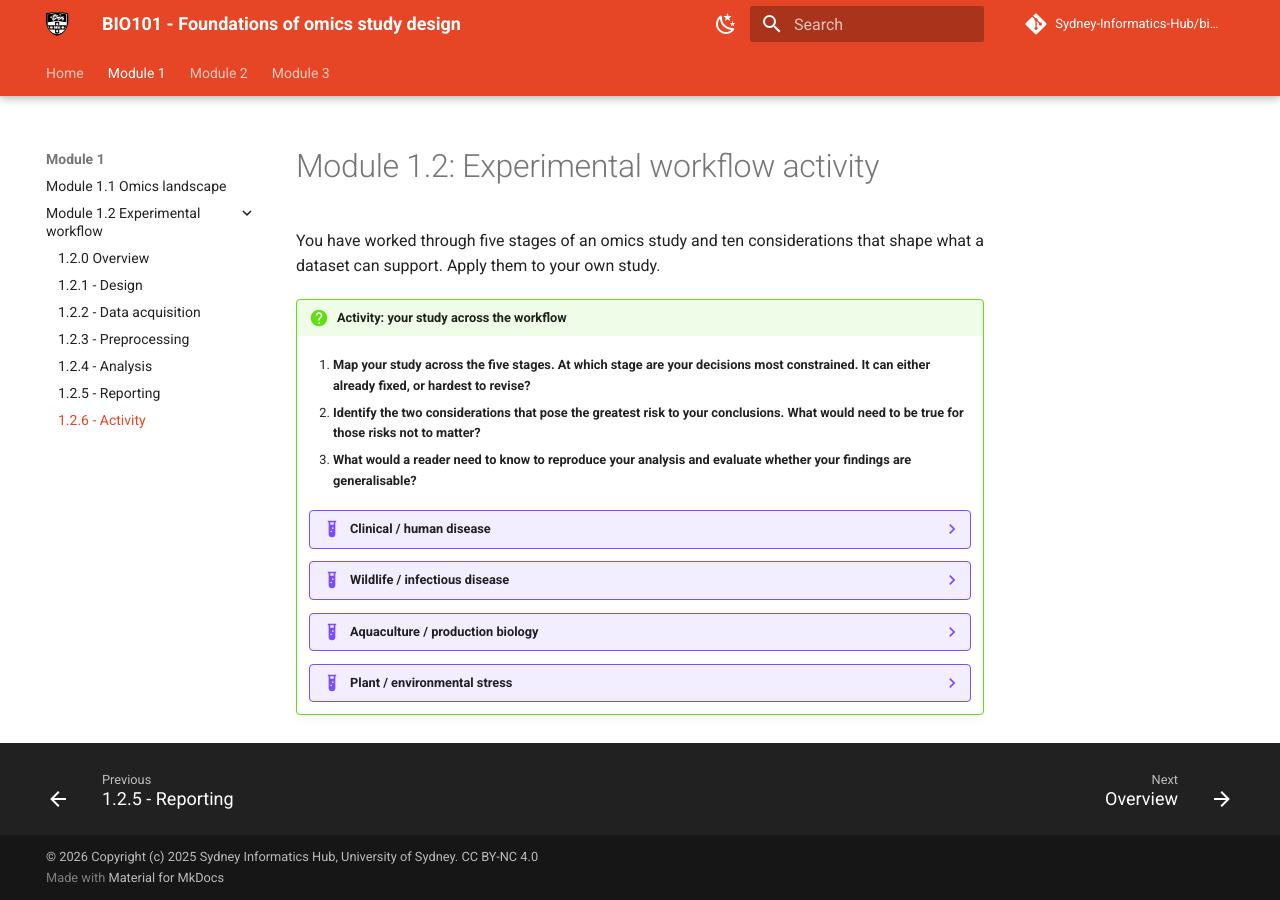
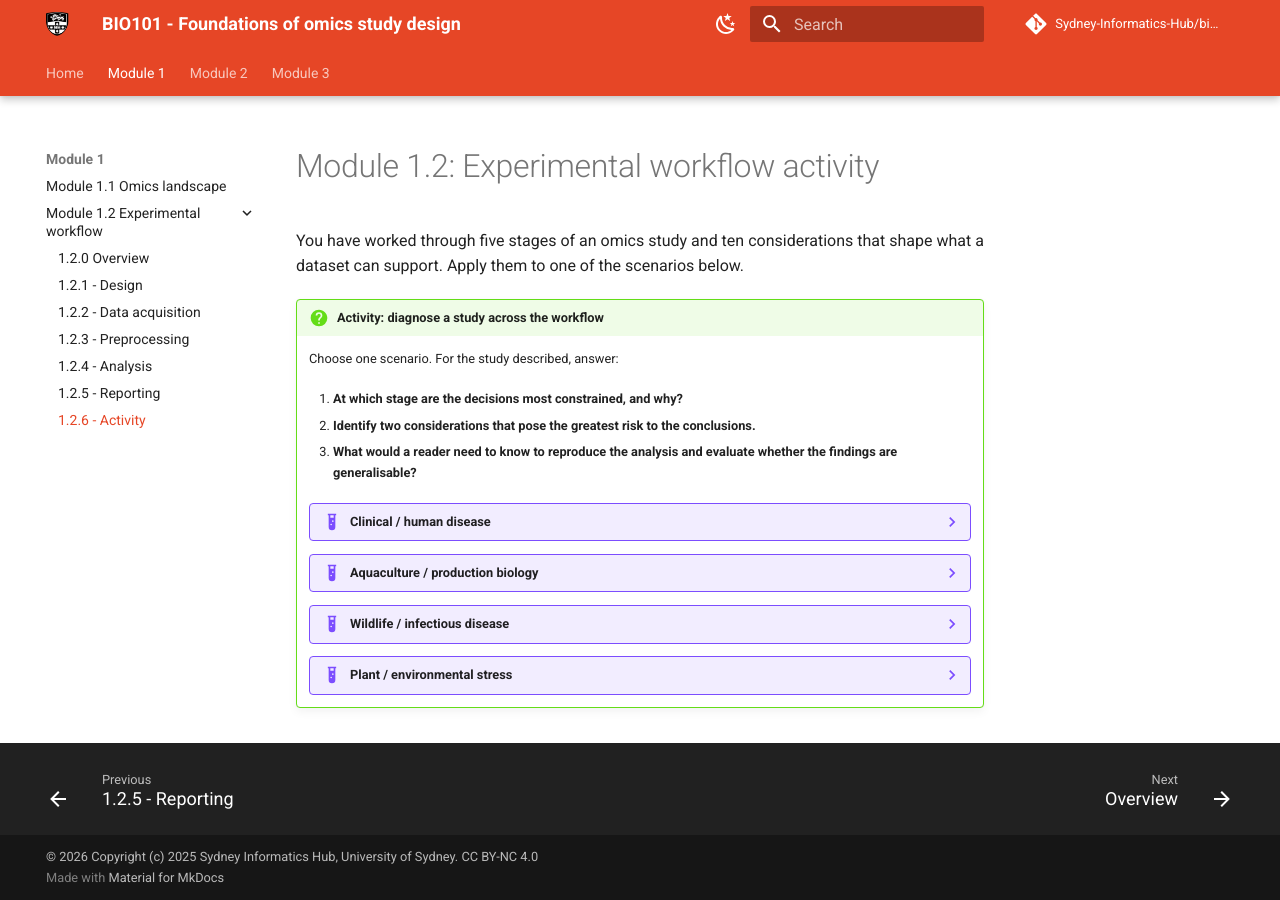
Before and after one commit to Sydney-Informatics-Hub/bio101-workshop, an MkDocs documentation site: the page built from docs/module1-2-6.md, in a window 1280 px wide. Built offline with MkDocs 1.6.1 and Material for MkDocs 9.7.7, drawn with Linux system fonts in a browser that asks for light colours; comment, search, counter and statistics services are not loaded; some of the changed lines change nothing that is shown.

Commit message:
Make scenarios consistent 1.1 to 1.2

```diff
--- a/docs/module1-2-6.md
+++ b/docs/module1-2-6.md
@@ -1,35 +1,101 @@
 # Module 1.2: Experimental workflow activity
 
-You have worked through five stages of an omics study and ten considerations that shape what a dataset can support. Apply them to your own study.
+You have worked through five stages of an omics study and ten considerations
+that shape what a dataset can support. Apply them to one of the scenarios below.
 
-!!! question "Activity: your study across the workflow"
+!!! question "Activity: diagnose a study across the workflow"
 
-    1. **Map your study across the five stages. At which stage are your decisions most constrained. It can either already fixed, or hardest to revise?**
+    Choose one scenario. For the study described, answer:
 
-    2. **Identify the two considerations that pose the greatest risk to your conclusions. What would need to be true for those risks not to matter?**
+    1. **At which stage are the decisions most constrained, and why?**
 
-    3. **What would a reader need to know to reproduce your analysis and evaluate whether your findings are generalisable?**
+    2. **Identify two considerations that pose the greatest risk to the conclusions.**
+
+    3. **What would a reader need to know to reproduce the analysis and evaluate
+       whether the findings are generalisable?**
 
     ??? example "Clinical / human disease"
 
-        *A cardiac biomarker study processed cases in 2022 and recruited controls from a public dataset in 2024. Differential proteins were identified and reported as candidate biomarkers.*
+        A population of patients presents to hospital with heart failure of unknown
+        aetiology. Echocardiography shows reduced ejection fraction and dilated
+        ventricles, but standard clinical workup has not identified a cause. Left
+        ventricular biopsies are collected at the time of surgical intervention and
+        stored. A subset of patients have first-degree relatives with similar
+        presentations, suggesting a possible heritable component; others have no
+        family history.
 
-        Consider: batch and biology are now confounded — what can the data actually support? The public controls introduce unknown processing differences. The finding is from a single cohort with no independent replication. Which of the ten considerations apply, and what would need to change for the conclusions to hold?
+        Cardiomyocytes in failing hearts undergo transcriptional reprogramming,
+        reactivating a fetal gene programme, and shift metabolic substrate preference
+        from fatty acids toward glucose. Sarcomeric proteins may carry inherited
+        variants that alter contractile force. Mitochondrial dysfunction is common
+        but whether it is cause or consequence is often unclear. The same clinical
+        endpoint can arise from fundamentally different molecular origins.
+
+        Biopsy-derived material is limiting. Matched blood samples and, for some
+        patients, germline DNA from saliva are also available.
+
+    ??? example "Aquaculture / production biology"
+
+        A cohort of Atlantic salmon is reared under identical conditions — same
+        tank, same feed formulation, same feeding schedule — yet body mass diverges
+        substantially within a single cohort over a grow-out cycle. By harvest, the
+        heaviest individuals may be twice the mass of the lightest, with no obvious
+        behavioural or health explanation.
+
+        Skeletal muscle growth in fish occurs through hypertrophy and hyperplasia,
+        both regulated by the GH/IGF-1 axis with myostatin as a negative regulator.
+        Nutrient sensing through mTOR integrates amino acid availability with
+        anabolic signalling. Feed conversion efficiency varies between individuals
+        and is partly heritable. Gut microbiome composition also differs between
+        individuals in the same tank and can alter host nutrient absorption
+        independently of diet. Early thermal or nutritional experience during
+        embryogenesis can programme lasting metabolic differences.
+
+        Liver, skeletal muscle, gut tissue, and blood are all accessible. Individual
+        fish can be tagged and tracked longitudinally, allowing repeated blood
+        sampling, though tissue biopsies are terminal.
 
     ??? example "Wildlife / infectious disease"
 
-        *A microbiome study collected cloacal swabs from diseased and healthy individuals across three field sites over two seasons. Samples were processed in two batches by two operators.*
+        Chytridiomycosis, caused by *Batrachochytrium dendrobatidis* (Bd), has
+        driven amphibian population collapses globally. Exposure to the same
+        pathogen produces markedly different outcomes across and within species:
+        some populations suffer near-total mortality, others show subclinical
+        infection and persist, and a small number of previously decimated
+        populations appear to be recovering.
 
-        Consider: site, season, operator, and batch are all potential confounders. Which are recorded as metadata? Which could be modelled, and which are unrecoverable? If the diseased animals came disproportionately from one site, what does the data actually show?
+        Bd targets keratinocytes in the skin, disrupting Na⁺/K⁺-ATPase activity
+        and causing osmotic imbalance. Granular glands secrete antimicrobial
+        peptides with direct antifungal activity, and skin microbiome composition
+        varies between individuals, with some bacterial taxa producing metabolites
+        inhibitory to Bd. MHC class II diversity has been associated with resistance
+        in some species. Bd isolates also vary in virulence — the Global Panzootic
+        Lineage is consistently more virulent than endemic lineages — and strains
+        differ in protease secretion and immunomodulation of the host.
 
-    ??? example "Aquaculture / production biology"
-
-        *A transcriptomics study of fast- and slow-growing fish took three tissue biopsies per individual and treated each biopsy as an independent replicate, giving n=30 per group from 10 fish per group.*
-
-        Consider: the experimental unit is the fish, not the biopsy. What is the true n? If batch aligns with growth rate — fast growers processed first — can the biological signal be separated from the technical? What metadata would allow you to assess this retrospectively?
+        Skin swabs, skin punch biopsies, blood, and granular gland tissue are
+        collectable. Some populations can be sampled longitudinally; others are
+        accessible only at single time points due to rarity or access constraints.
 
     ??? example "Plant / environmental stress"
 
-        *A metabolomics experiment measured 600 metabolites across 12 stressed and 12 control plants. Results were reported as significant at p < 0.05 with no multiple-testing correction. No spectral library version or software parameters were recorded.*
+        A set of wheat varieties is exposed to a controlled drought stress regime
+        in glasshouse conditions. Soil water is withheld for a defined period then
+        restored. Physiological measurements confirm that stress was imposed and
+        that varieties differ in response severity. Some varieties maintain
+        photosynthetic activity and recover quickly after rewatering; others show
+        sustained growth suppression.
 
-        Consider: at p < 0.05 across 600 features, how many findings are expected by chance? What does FDR correction do to the result list? Without software version and parameters, what can another lab reproduce? At which stage did the key decisions happen, and which are now irreversible?
+        Within minutes to hours of stress onset, ABA signalling drives stomatal
+        closure and ROS accumulate. Over hours to days, stress-responsive
+        transcription factors activate downstream genes for osmolyte synthesis,
+        heat shock proteins, and antioxidant enzymes. Compatible solutes such as
+        proline accumulate to maintain osmotic balance. Underlying this is the
+        genetic architecture of the varieties — heritable differences in regulatory
+        sequences or gene copy number affecting stress pathway components.
+
+        Leaf tissue is the primary sampling target but is metabolically dynamic;
+        composition changes rapidly after excision. Root tissue captures a different
+        aspect of the response. Stressed, recovering, and unstressed baseline
+        time points are all available. The varieties differ in breeding history and
+        are not isogenic lines.
```
